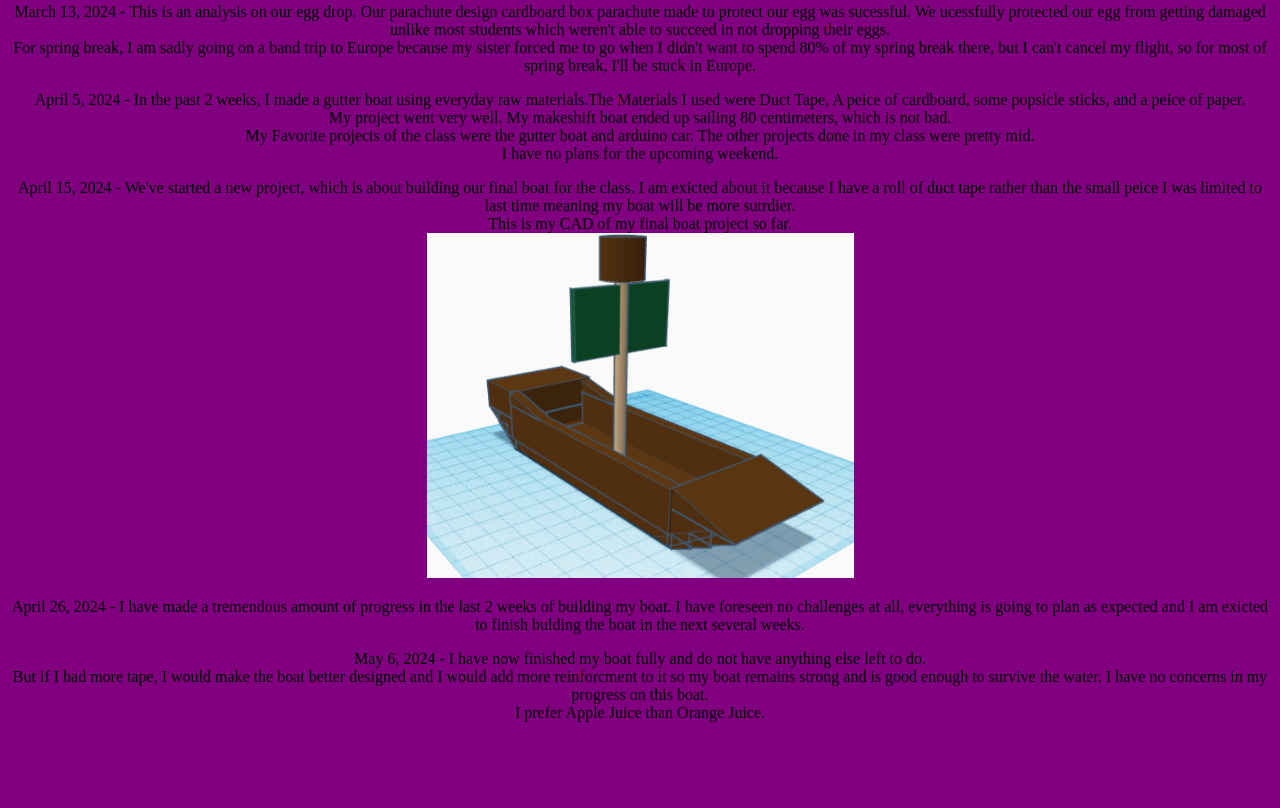
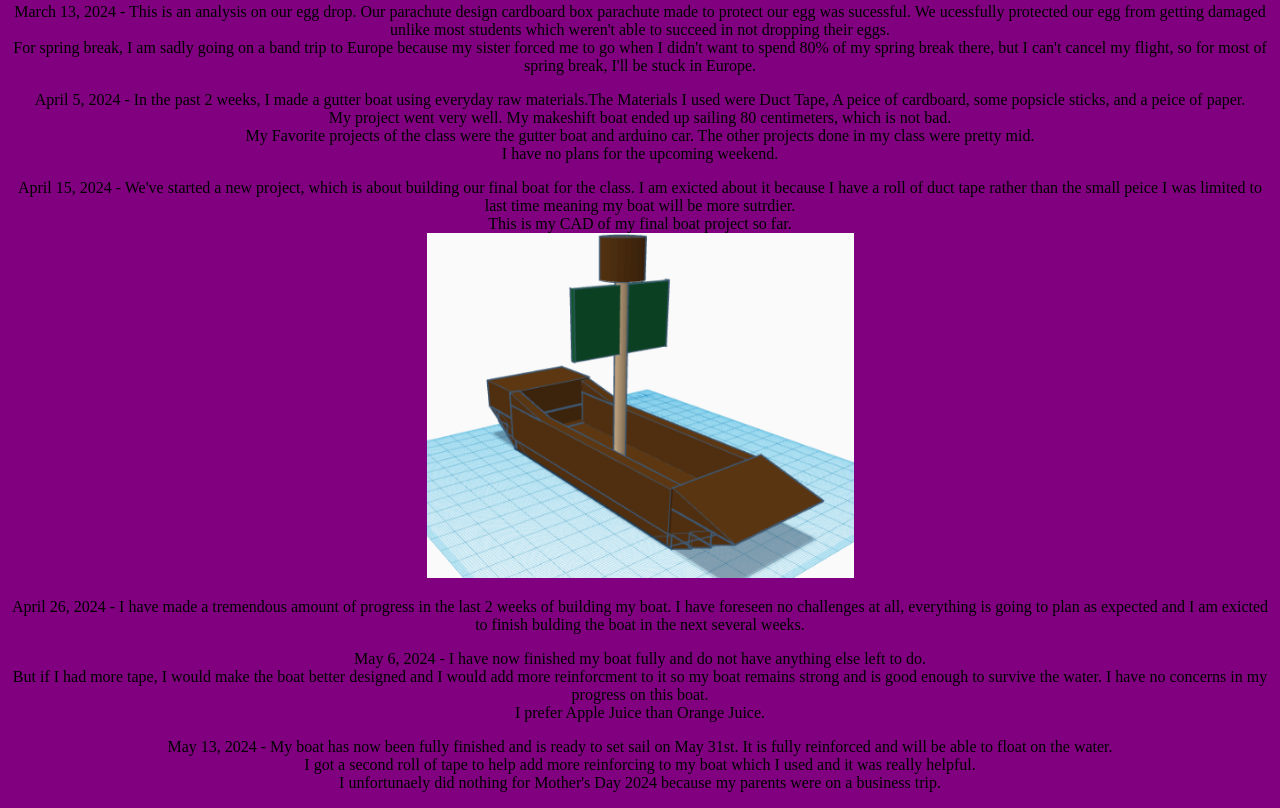
Before and after one commit to CoderQEQ/Engineering, a plain HTML site: page index.html in a window 1280 px wide. Shown: the part 10523-11331 px from the top of the page. Before the commit the page ends 11261 px from the top, so only its background shows below. Drawn offline with Linux system fonts and the light colour scheme.

Commit message:
update #

```diff
--- a/index.html
+++ b/index.html
@@ -251,6 +251,15 @@
             <br>
             I prefer Apple Juice than Orange Juice.
         </p>
+
+        <p>
+            May 13, 2024 - My boat has now been fully finished and is ready to set sail on May 31st. It is fully reinforced and will be able to float on the water.
+            <br>
+            I got a second roll of tape to help add more reinforcing to my boat which I used and it was really helpful.
+            <br>
+            I unfortunaely did nothing for Mother's Day 2024 because my parents were on a business trip.
+            <br>
+        </p>
         </center>
     </body>
 
```
